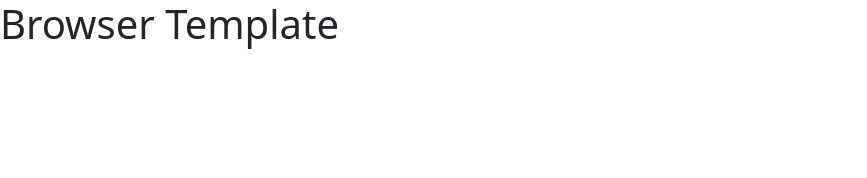
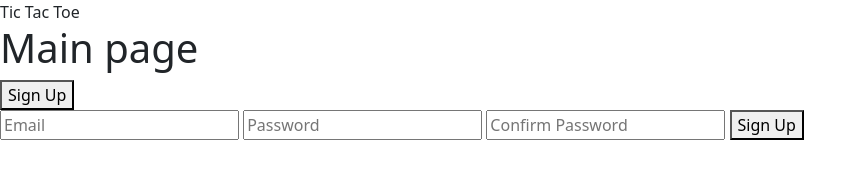
Before and after one commit to samyfrey/tic-tac-toe, a website built with webpack: page index.html in a window 1280 px wide. Shown: the whole page, without its empty margins (0-867 px from the left). Built offline with nearby package versions, Linux system fonts and the light colour scheme.

Commit message:
sign up infrastructure before html show and ui

```diff
--- a/app/app.js
+++ b/app/app.js
@@ -2,8 +2,13 @@
 // const example = require('./example')
 
 // use require without a reference to ensure a file is bundled
-// require('./example')
+const authEvents = require('./auth/events')
+
+// this is our events listener file
 
 $(() => {
-  // your JS code goes here
+  // 1 event when user click sign up btn to open sign up screen (#3)
+  $('#sign-up-button').on('click', authEvents.onSignUpShow)
+  // 1 event when user submit sign up forms when click on sign-up-submit
+  $('#sign-up-submit').on('submit', authEvents.onSignUpSubmit)
 })
--- a/app/auth/api.js
+++ b/app/auth/api.js
@@ -1,5 +1,7 @@
 
 const config = require('../config')
+
+// the param formData is the data collected by
 
 const signUp = function (formData) {
   return $.ajax({
--- a/index.html
+++ b/index.html
@@ -12,6 +12,20 @@
       <script src="public/application.js" type="text/javascript" charset="utf-8" defer></script>
     </head>
     <body>
-      <h1>Browser Template</h1>
+      <header>Tic Tac Toe</header>
+      <h1>Main page</h1>
+      <section id="main-button">
+        <form id="sign-up">
+        <button class="sign-up-button">Sign Up</button>
+        <!-- this is screen #3-->
+        <fieldset>
+          <input type="email" name="credentials[email]" placeholder="Email" required>
+          <input type="password" name="credential[password]" placeholder="Password" required>
+          <input type="password" name="credential[password_confirmation]" placeholder="Confirm Password" required>
+          <button class="sign-up-submit">Sign Up</button>
+        </fieldset>
+        </form>
+      </section>
+
     </body>
 </html>
```
